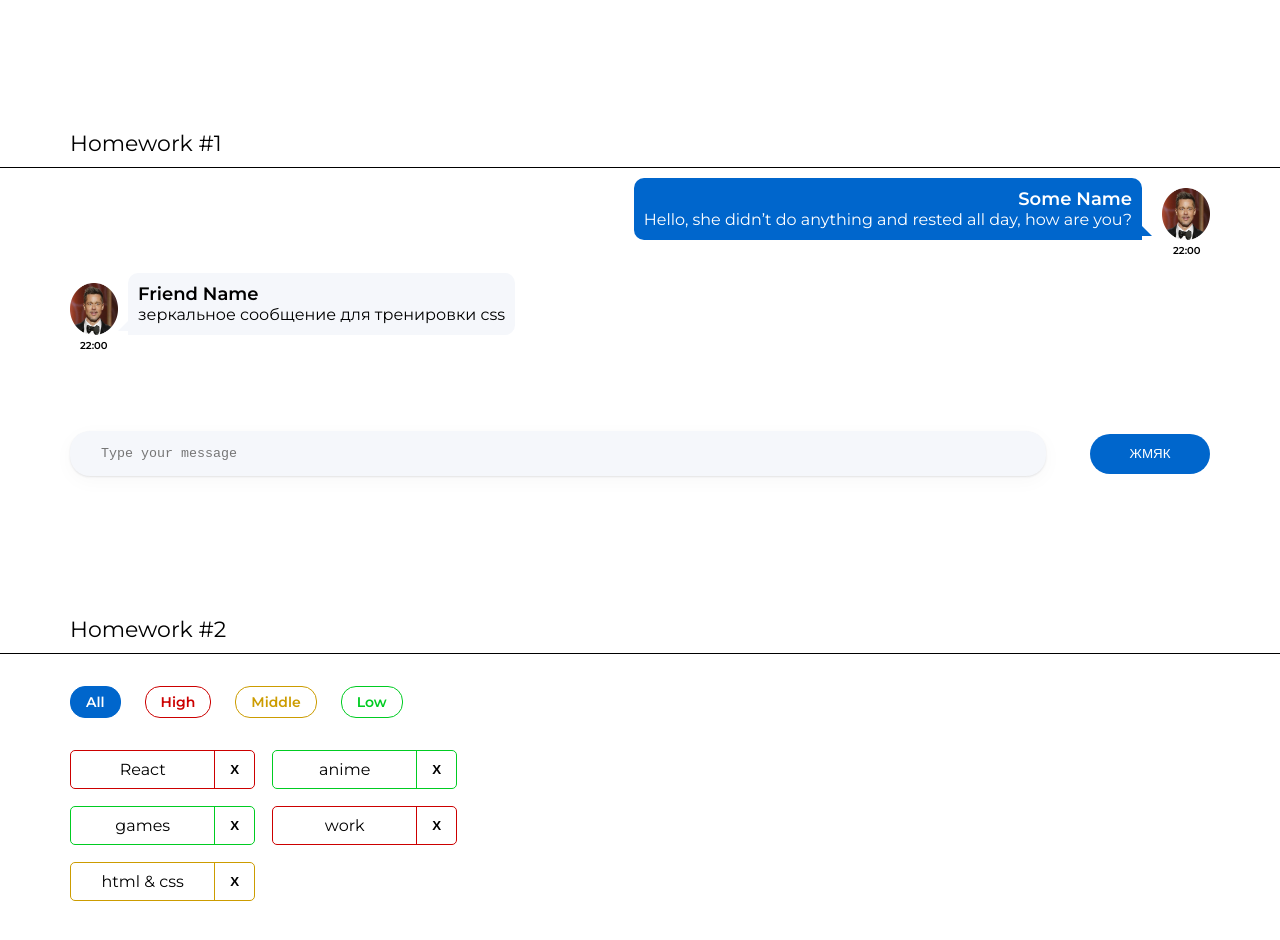
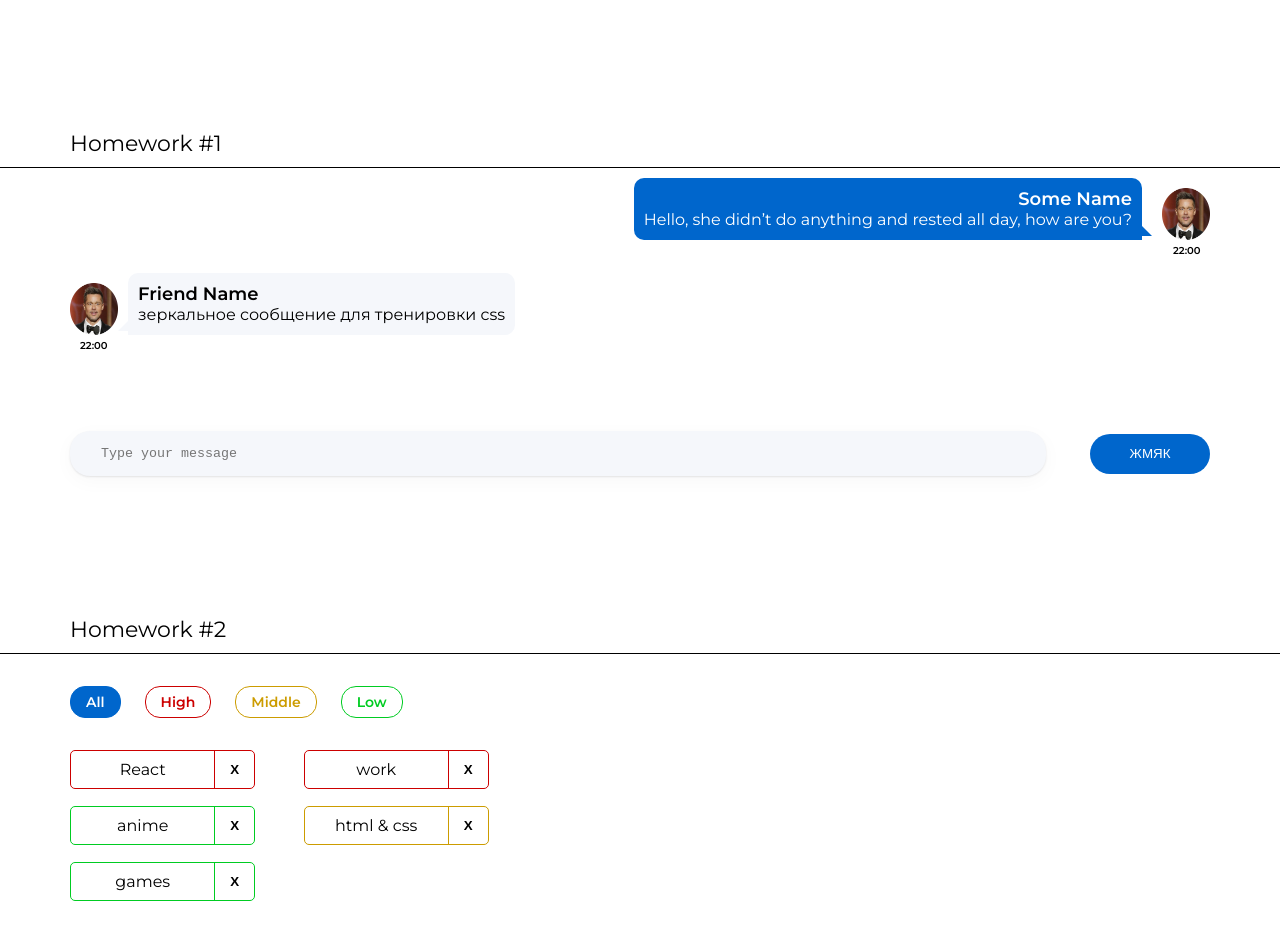
Before and after one commit to bababanana1995/homeWork, a React (Create React App) app: page / in a window 1280 px wide. Shown: the top 940 px of the page. Built offline with nearby package versions, Linux system fonts and the light colour scheme.

Commit message:
домашка hw2

```diff
--- a/src/s2-homeworks/hw02/affairs/Affairs.module.css
+++ b/src/s2-homeworks/hw02/affairs/Affairs.module.css
@@ -10,8 +10,7 @@
 }
 
 .low {
-    --color: #0c2;
-}
+    --color: #0c2;}
 
 .high {
     --color: #c00;
@@ -22,7 +21,6 @@
 }
 
 .button {
-
     padding: 5px 15px 5px 15px;
     /*margin-left: 70px ;*/
     background: transparent;
@@ -54,5 +52,7 @@
     display: flex;
     gap: 17px;
     flex-wrap: wrap;
+    flex-direction: column;
     max-width: 450px;
+    max-height: 200px;
 }
--- a/src/s2-homeworks/hw02/affairs/Affairs.tsx
+++ b/src/s2-homeworks/hw02/affairs/Affairs.tsx
@@ -43,6 +43,7 @@ function Affairs(props: AffairsPropsType) {
                 >
                     All
                 </button>
+
                 <button
                     id={'hw2-button-high'}
                     onClick={setHigh}
@@ -65,6 +66,7 @@ function Affairs(props: AffairsPropsType) {
                     Low
                 </button>
             </div>
+
             <div className={s.affairs}>{mappedAffairs}</div>
         </div>
     )
--- a/src/s2-homeworks/hw02/affairs/affair/Affair.module.css
+++ b/src/s2-homeworks/hw02/affairs/affair/Affair.module.css
@@ -2,7 +2,6 @@
     display: flex;
     align-items: center;
     width: 185px;
-
     border: 1.5px solid var(--color);
     border-radius: 5px;
 }
--- a/src/s2-homeworks/hw02/affairs/affair/Affair.tsx
+++ b/src/s2-homeworks/hw02/affairs/affair/Affair.tsx
@@ -23,6 +23,7 @@ function Affair(props: AffairPropsType) {
             id={'hw2-affair-' + props.affair._id}
             className={affairClass}
         >
+
             <div id={'hw2-name-' + props.affair._id} className={nameClass}>
                 {/*создаёт студент*/}
                 {props.affair.name}
```
